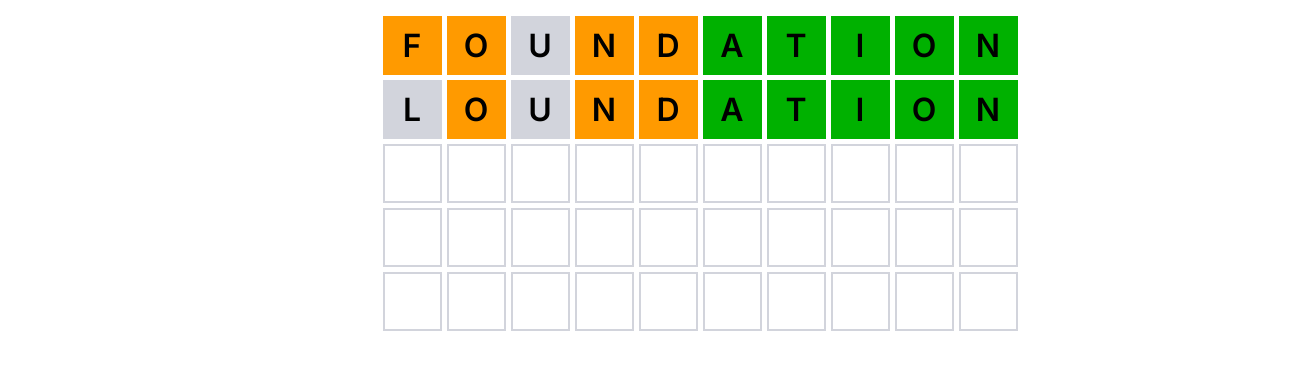
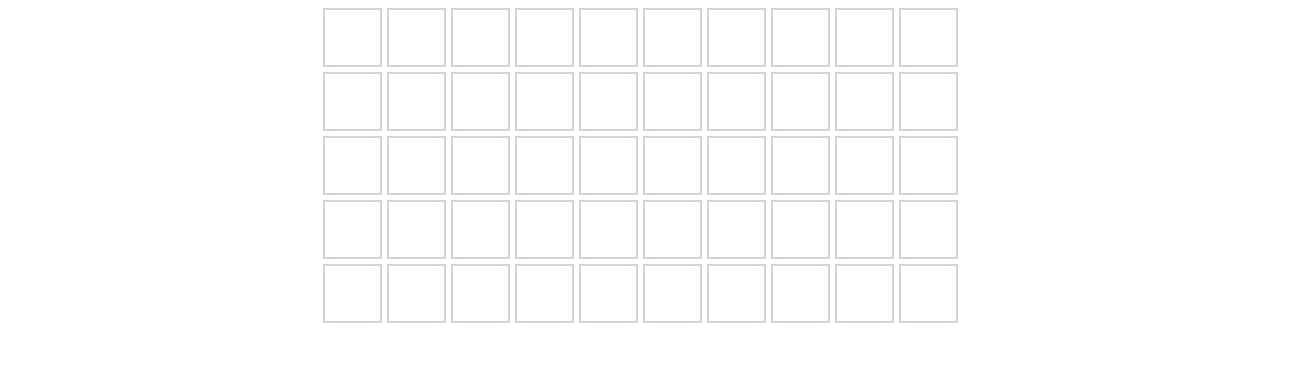
Before and after one commit to imccausl/zombordle, a Next.js app: page / in a window 1280 px wide. Shown: the top 370 px of the page, 1312 px wide, since content can reach past the window. Built offline with nearby package versions, Linux system fonts and the light colour scheme.

Commit message:
separate input component from lists of items and remaining guesses

```diff
--- a/src/Components/App/index.tsx
+++ b/src/Components/App/index.tsx
@@ -11,7 +11,7 @@ const KEYS = {
 const App: React.FC = () => {
   const [state, dispatch] = useReducer(guessReducer, {
     currentGuess: "",
-    guesses: ["foundation", "loundation"],
+    guesses: [],
     correctWord,
     error: "",
   });
--- a/src/Components/TileBoard/Tile/index.tsx
+++ b/src/Components/TileBoard/Tile/index.tsx
@@ -10,7 +10,7 @@ export type TileProps = {
 
 type Props = ReactProps & TileProps;
 
-const Tile: React.FC<Props> = ({ children = null, variant = "default" }) => {
+const Tile: React.FC<Props> = ({ children = null, variant = "default"}) => {
   return <TileContainer role="listitem" variant={variant}><p>{children}</p></TileContainer>;
 };
 
--- a/src/Components/TileBoard/TileBoard.styles.ts
+++ b/src/Components/TileBoard/TileBoard.styles.ts
@@ -7,6 +7,8 @@ export const ListContainer = styled.ul`
   justify-content: center;
   width: 100%;
   text-indent: 0;
+  margin: 0;
+  padding: 0;
 `
 
 export const TileRowContainer = styled.li`
@@ -23,6 +25,28 @@ export const TileRowContainer = styled.li`
     margin-bottom: 0;
   }
 `
+type InputRowContainerProps = {
+  position: 'top' | 'bottom' | 'middle'
+}
+
+const positionMargin = {
+  'top': '0 0 5px 0',
+  'bottom': '5px 0 0 0',
+  'middle': '5px 0 5px 0',
+}
+
+export const InputRowContainer = styled.div<InputRowContainerProps>`
+  display: flex;
+  flex-direction: row;
+  align-items: center;
+  justify-content: center;
+  width: 100%;
+  margin: 0 0 5px 0;
+  list-style-type: none;
+  text-indent: 0;
+  margin: ${({ position }) => positionMargin[position ?? 'middle']}
+`
+
 export const TileGroup = styled.ul`
   display: flex;
   flex-direction: row;
@@ -30,4 +54,6 @@ export const TileGroup = styled.ul`
   justify-content: center;
   text-indent: 0;
   list-style-type: none;
+  margin: 0;
+  padding: 0;
 `
--- a/src/Components/TileBoard/TiledAttempt/index.tsx
+++ b/src/Components/TileBoard/TiledAttempt/index.tsx
@@ -20,7 +20,7 @@ const TiledAttempt: React.FC<TilesProps> = ({ word, correctWord }) => {
       });
   }, [word, correctWord]);
 
-  return <TileGroup role="list">{tiledWord}</TileGroup>;
+  return <TileGroup role="list" aria-label={word}>{tiledWord}</TileGroup>;
 };
 
 export default TiledAttempt;
--- /dev/null
+++ b/src/Components/TileBoard/TiledInput/TiledInput.styles.ts
@@ -0,0 +1,12 @@
+import styled from 'styled-components'
+
+export const TileInputGroup = styled.ul`
+  display: flex;
+  flex-direction: row;
+  align-items: center;
+  justify-content: center;
+  text-indent: 0;
+  list-style-type: none;
+  padding: 0;
+  margin: 0;
+`
--- a/src/Components/TileBoard/TiledInput/index.tsx
+++ b/src/Components/TileBoard/TiledInput/index.tsx
@@ -1,6 +1,6 @@
 import { useMemo } from "react";
 import Tile from "../Tile";
-import { TileGroup } from '../TileBoard.styles'
+import { TileInputGroup } from './TiledInput.styles'
 
 export type TiledInputProps = {
   correctWordLength: number;
@@ -24,7 +24,7 @@ const TiledInput: React.FC<TiledInputProps> = ({
       });
   }, [guess, correctWordLength]);
 
-  return <TileGroup role="list">{tiledBlank}</TileGroup>;
+  return <TileInputGroup role="list">{tiledBlank}</TileInputGroup>;
 };
 
 export default TiledInput;
--- a/src/Components/TileBoard/index.tsx
+++ b/src/Components/TileBoard/index.tsx
@@ -3,14 +3,14 @@ import TiledAttempt from "./TiledAttempt";
 import TiledBlank from "./TiledBlank";
 import TiledInput from "./TiledInput";
 
-import { ListContainer, TileRowContainer } from "./TileBoard.styles";
+import { ListContainer, TileRowContainer, InputRowContainer } from "./TileBoard.styles";
 export type TileBoardProps = {
   guess: string;
   guesses: string[];
   correctWord: string;
 };
 
-const NUMBER_OF_ATTEMPTS = 5;
+const MAX_ATTEMPTS = 5;
 
 const TileBoard: React.FC<TileBoardProps> = ({
   guess,
@@ -18,7 +18,7 @@ const TileBoard: React.FC<TileBoardProps> = ({
   correctWord,
 }) => {
   const attemptsRemaining = useMemo(
-    () => NUMBER_OF_ATTEMPTS - guesses.length,
+    () => MAX_ATTEMPTS - guesses.length,
     [guesses]
   );
 
@@ -42,16 +42,27 @@ const TileBoard: React.FC<TileBoardProps> = ({
     [correctWord, attemptsRemaining]
   );
 
+  let inputRowContainerPosition: 'middle' | 'top' | 'bottom' = 'middle'
+  if (guesses.length === 0) {
+    inputRowContainerPosition = 'top'
+  } else if (guesses.length === MAX_ATTEMPTS - 1) {
+    inputRowContainerPosition = 'bottom'
+  }
+
   return (
-    <ListContainer role="list">
-      {tiledGuesses}
+    <>
+      {Boolean(guesses.length) && (<ListContainer role="list">
+        {tiledGuesses}
+      </ListContainer>)}
       {Boolean(attemptsRemaining) && (
-        <TileRowContainer>
+        <ListContainer as="div">
+        <InputRowContainer position={inputRowContainerPosition}>
           <TiledInput guess={guess} correctWordLength={correctWord.length} />
-        </TileRowContainer>
+        </InputRowContainer>
+        </ListContainer>
       )}
-      {Boolean(attemptsRemaining) && tiledAttemptsRemaining}
-    </ListContainer>
+      {Boolean(attemptsRemaining) && (<ListContainer role="list">{tiledAttemptsRemaining}</ListContainer>)}
+    </>
   );
 };
 
--- a/src/pages/index.tsx
+++ b/src/pages/index.tsx
@@ -13,7 +13,7 @@ export default function Home() {
         <meta name="viewport" content="width=device-width, initial-scale=1" />
         <link rel="icon" href="/favicon.ico" />
       </Head>
-      <main className={`${inter.className}`}>
+      <main className={`${inter.className}`} style={{display: 'flex', 'flexDirection': 'column', alignItems: 'center', justifyContent: 'center'}}>
         <App />
       </main>
     </>
```
